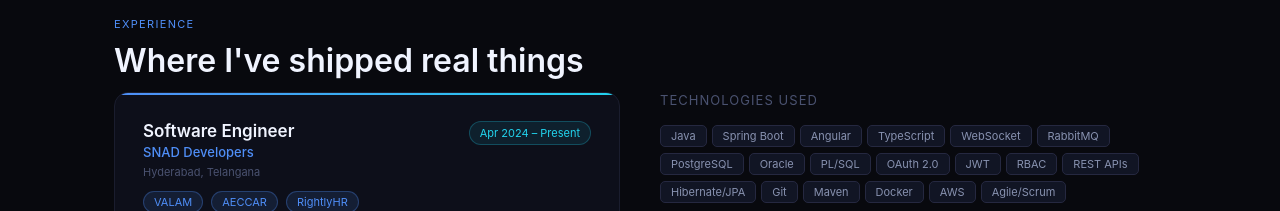
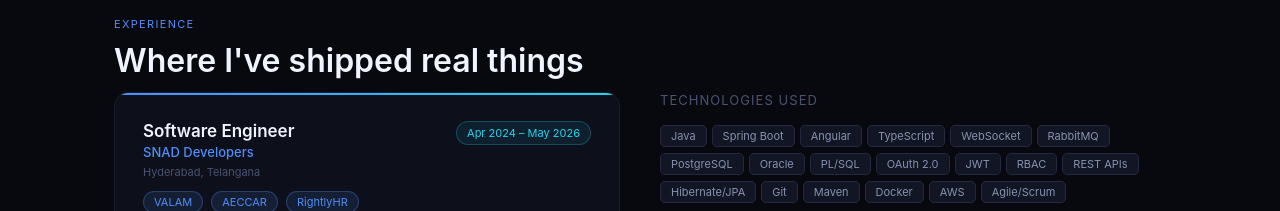
Before and after one commit to Umamaheswar27/My-Portfolio, a React (Create React App) app: page / in a window 1280 px wide. Shown: the part 1780-1991 px from the top of the page. Built offline with nearby package versions, Linux system fonts and the light colour scheme.

Commit message:
Update experience duration from 'Apr 2024 – Present' to 'Apr 2024 – May 2026'

```diff
--- a/src/components/sections/Experience.js
+++ b/src/components/sections/Experience.js
@@ -42,7 +42,7 @@ const Experience = () => (
               <div style={{ fontSize: 11, color: C.dim }}>Hyderabad, Telangana</div>
             </div>
             <div style={{ fontSize: 11, color: C.cyan, background: C.cyanDim, border: `0.5px solid ${C.cyanBdr}`, padding: '4px 10px', borderRadius: 20, whiteSpace: 'nowrap' }}>
-              Apr 2024 – Present
+              Apr 2024 – May 2026
             </div>
           </div>
 
```
